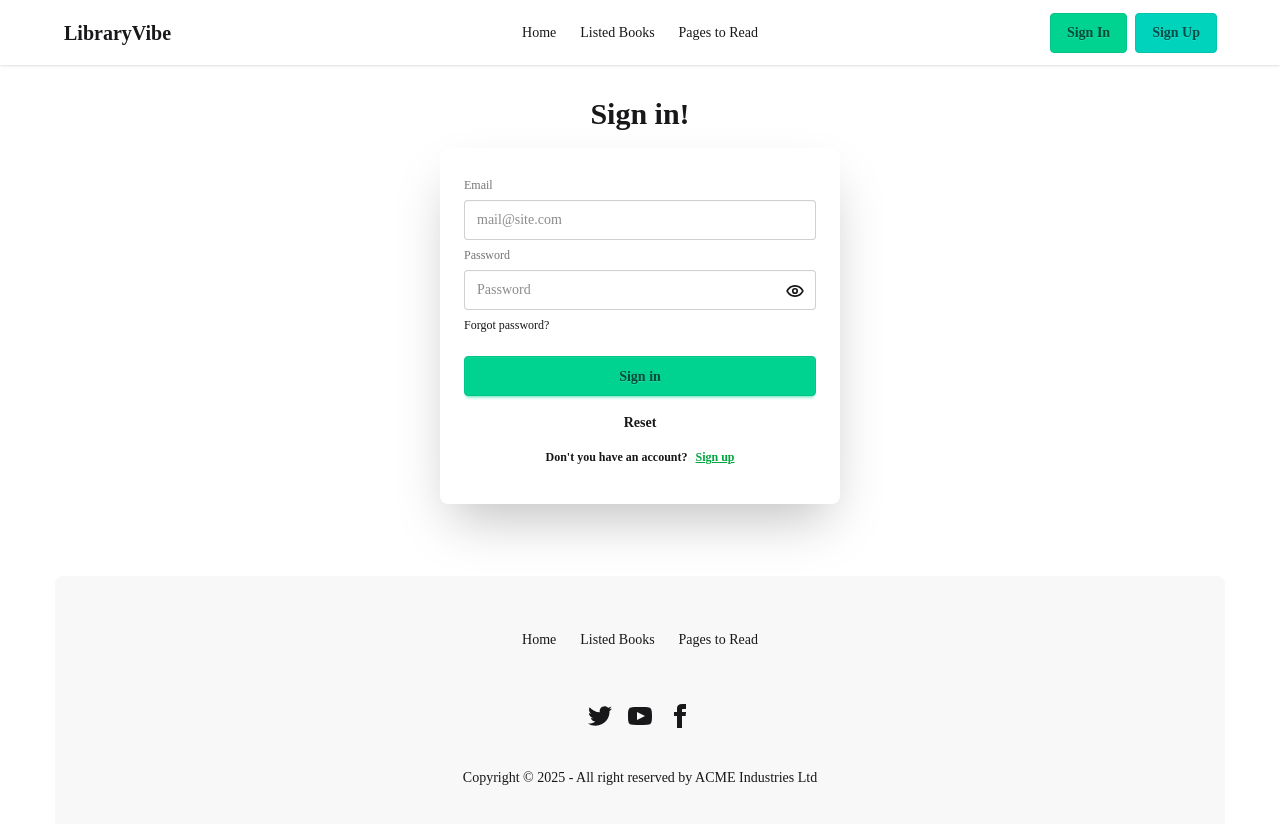
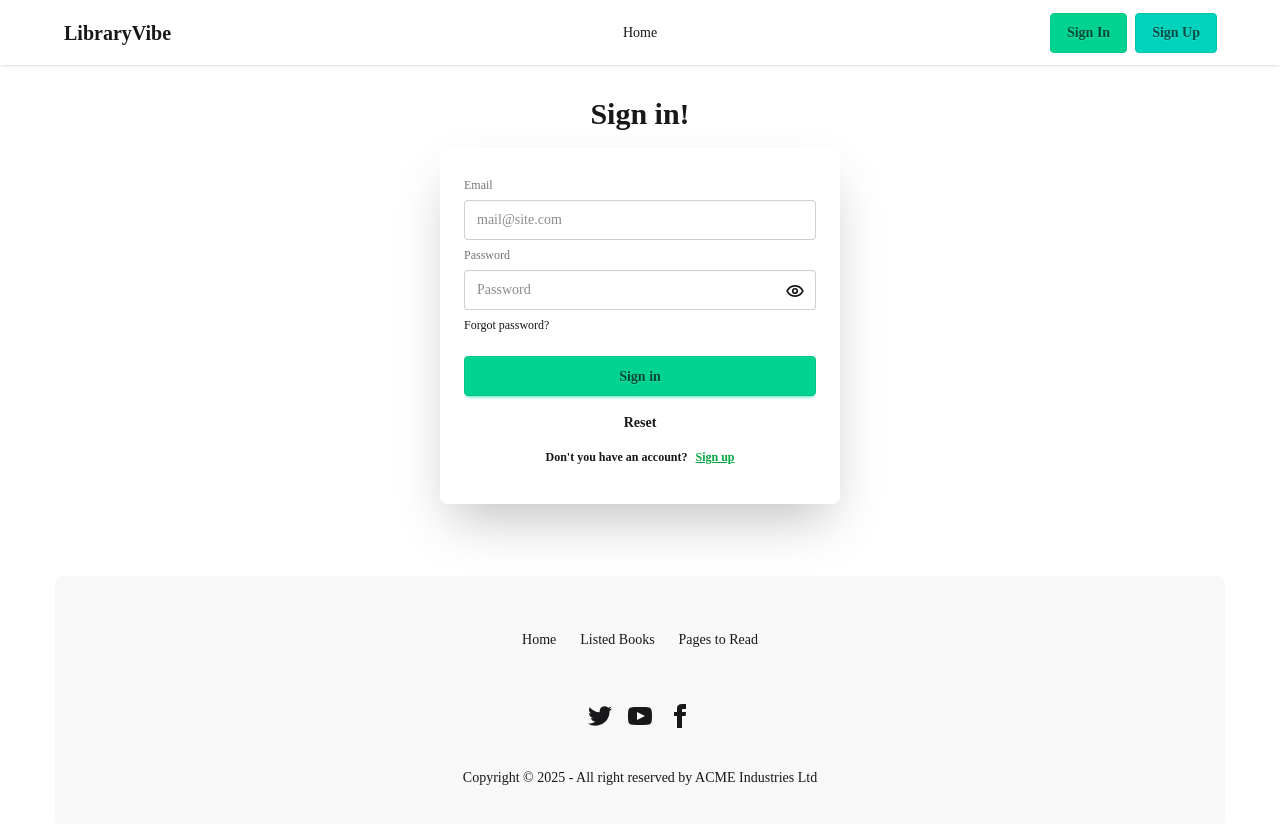
Before and after one commit to md-jahirul-islam-tuku/library-vibe-react, a React (Vite) app: page /signIn in a window 1280 px wide. Shown: the top 824 px of the page. Built offline with nearby package versions, Linux system fonts and the light colour scheme; no server answers.

Commit message:
sign out button activated and private route primarily setup done

```diff
--- a/src/assets/Pages/Home/Home.jsx
+++ b/src/assets/Pages/Home/Home.jsx
@@ -1,14 +1,16 @@
-import React from "react";
+import React, { use } from "react";
 import Banner from "../../components/Banner/Banner";
 import { useLoaderData } from "react-router";
 import Books from "../Books/Books";
+import { AuthContext } from "../../../contexts/AuthContext";
 
 const Home = () => {
   const data = useLoaderData();
+  const { user } = use(AuthContext);
   return (
     <div className="max-w-[1170px] mx-auto p-2">
       <Banner />
-      <Books data={data}></Books>
+      {user ? <Books data={data}></Books> : ""}
     </div>
   );
 };
--- a/src/assets/Pages/SignIn/SignIn.jsx
+++ b/src/assets/Pages/SignIn/SignIn.jsx
@@ -1,19 +1,18 @@
-import {
-  sendEmailVerification,
-  sendPasswordResetEmail,
-  signInWithEmailAndPassword,
-} from "firebase/auth";
-import React, { useRef, useState } from "react";
+import { sendEmailVerification, sendPasswordResetEmail } from "firebase/auth";
+import React, { use, useRef, useState } from "react";
 import { auth } from "../../components/Root/firebase.init";
 import { Link } from "react-router";
 import { Bounce, toast, ToastContainer } from "react-toastify";
 import { PiEyeBold, PiEyeClosedBold } from "react-icons/pi";
+import { AuthContext } from "../../../contexts/AuthContext";
 
 const SignIn = () => {
   const [message, setMessage] = useState(false);
   const [show, setShow] = useState(false);
   const [unverifiedUser, setUnverifiedUser] = useState(null); // store user for resend
   const emailRef = useRef();
+
+  const { signInUser } = use(AuthContext);
 
   // resend verification email
   const resendEmail = async () => {
@@ -72,11 +71,7 @@ const SignIn = () => {
     }
 
     try {
-      const userCredential = await signInWithEmailAndPassword(
-        auth,
-        email,
-        password
-      );
+      const userCredential = await signInUser(email, password);
 
       const user = userCredential.user;
 
@@ -94,12 +89,12 @@ const SignIn = () => {
       }
 
       // login success
+      setMessage("* Sign in successful 👌");
       toast.success("Sign in successful 👌", {
         position: "top-center",
         autoClose: 2000,
       });
 
-      setMessage(false);
       setShow(false);
       e.target.reset();
     } catch (error) {
--- a/src/assets/Pages/SignUp/SignUp.jsx
+++ b/src/assets/Pages/SignUp/SignUp.jsx
@@ -1,16 +1,15 @@
-import React, { useState } from "react";
+import React, { use, useState } from "react";
 import { auth } from "../../components/Root/firebase.init";
-import {
-  createUserWithEmailAndPassword,
-  sendEmailVerification,
-} from "firebase/auth";
+import { sendEmailVerification } from "firebase/auth";
 import { Link } from "react-router";
 import { Bounce, toast, ToastContainer } from "react-toastify";
 import { PiEyeBold, PiEyeClosedBold } from "react-icons/pi";
+import { AuthContext } from "../../../contexts/AuthContext";
 
 const SignUp = () => {
   const [message, setMessage] = useState(false);
   const [showPassword, setShowPassword] = useState(false);
+  const { createUser } = use(AuthContext);
   const handleSubmit = (e) => {
     e.preventDefault();
     const email = e.target.email.value;
@@ -36,7 +35,7 @@ const SignUp = () => {
       setMessage("Password must contain at least one special character.");
       return;
     }
-    createUserWithEmailAndPassword(auth, email, password)
+    createUser(email, password)
       .then((result) => {
         console.log(result.user);
         sendEmailVerification(auth.currentUser).then(() => {
@@ -68,7 +67,10 @@ const SignUp = () => {
   };
 
   return (
-    <form onSubmit={handleSubmit} className="hero max-w-[1170px] mx-auto mt-20 mb-14">
+    <form
+      onSubmit={handleSubmit}
+      className="hero max-w-[1170px] mx-auto mt-20 mb-14"
+    >
       <div className="hero-content w-108 flex-col">
         <div className="text-center">
           <h1 className="text-3xl font-bold">Sign up now!</h1>
--- a/src/assets/components/Header/Navbar.jsx
+++ b/src/assets/components/Header/Navbar.jsx
@@ -1,18 +1,32 @@
-import React from "react";
+import React, { use } from "react";
 import { Link, NavLink } from "react-router";
+import { AuthContext } from "../../../contexts/AuthContext";
 
 const Navbar = () => {
+  const { user, userSignOut } = use(AuthContext);
+  console.log(user);
+  const handleSignOut = () => {
+    userSignOut()
+      .then(() => {})
+      .catch((error) => console.log(error));
+  };
   const links = (
     <>
       <li>
         <NavLink to={"/"}>Home</NavLink>
       </li>
+      {user ? (
+        <>
           <li>
             <NavLink to={"/listed-books"}>Listed Books</NavLink>
           </li>
           <li>
             <NavLink to={"/pages-to-read"}>Pages to Read</NavLink>
           </li>
+        </>
+      ) : (
+        ""
+      )}
     </>
   );
   return (
@@ -52,14 +66,20 @@ const Navbar = () => {
           <ul className="menu menu-horizontal px-1">{links}</ul>
         </div>
         <div className="navbar-end">
-          <Link to={"/signIn"}
-            className="btn btn-success mr-2 shadow-none"
-          >
+          {user ? (
+            <button onClick={handleSignOut} className="btn">
+              Sign Out
+            </button>
+          ) : (
+            <>
+              <Link to={"/signIn"} className="btn btn-success mr-2 shadow-none">
                 Sign In
               </Link>
               <Link to={"/signUp"} className="btn btn-accent shadow-none">
                 Sign Up
               </Link>
+            </>
+          )}
         </div>
       </div>
     </div>
--- a/src/assets/components/Root/Root.jsx
+++ b/src/assets/components/Root/Root.jsx
@@ -5,9 +5,11 @@ import Footer from "../Footer/Footer";
 
 const Root = () => {
   return (
-    <div className="fontFamily">
+    <div className="fontFamily min-h-screen flex flex-col">
       <Navbar />
-      <Outlet />
+      <main className="grow">
+        <Outlet />
+      </main>
       <Footer />
     </div>
   );
--- /dev/null
+++ b/src/contexts/AuthContext.jsx
@@ -0,0 +1,3 @@
+import { createContext } from "react";
+
+export const AuthContext = createContext(null);
--- /dev/null
+++ b/src/contexts/AuthProvider.jsx
@@ -0,0 +1,40 @@
+import React, { useEffect, useState } from "react";
+import { AuthContext } from "./AuthContext";
+import {
+  createUserWithEmailAndPassword,
+  onAuthStateChanged,
+  signInWithEmailAndPassword,
+  signOut,
+} from "firebase/auth";
+import { auth } from "../assets/components/Root/firebase.init";
+
+const AuthProvider = ({ children }) => {
+  const [user, setUser] = useState(null);
+  // Create User
+  const createUser = (email, password) => {
+    return createUserWithEmailAndPassword(auth, email, password);
+  };
+  // Sign in User
+  const signInUser = (email, password) => {
+    return signInWithEmailAndPassword(auth, email, password);
+  };
+  // Sign Out
+  const userSignOut = () => {
+    return signOut(auth);
+  };
+  useEffect(() => {
+    const unSubscribe = onAuthStateChanged(auth, (currentUser) => {
+      setUser(currentUser);
+    });
+    return () => unSubscribe();
+  }, []);
+  const userInfo = {
+    user,
+    createUser,
+    signInUser,
+    userSignOut,
+  };
+  return <AuthContext value={userInfo}>{children}</AuthContext>;
+};
+
+export default AuthProvider;
```
Also changed, not shown: src/main.jsx (+4 -3 lines). Lines whose indentation alone changed are shown as unchanged.
